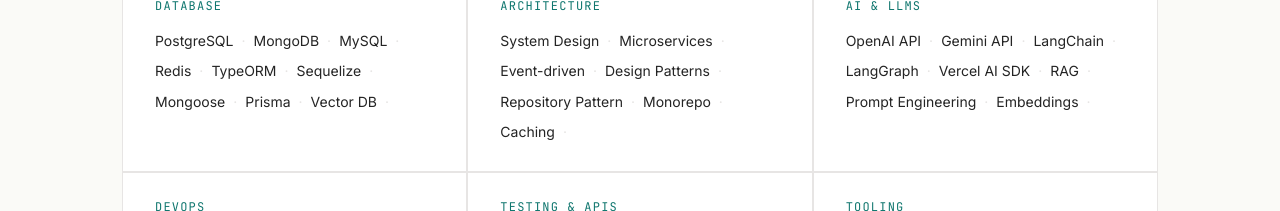
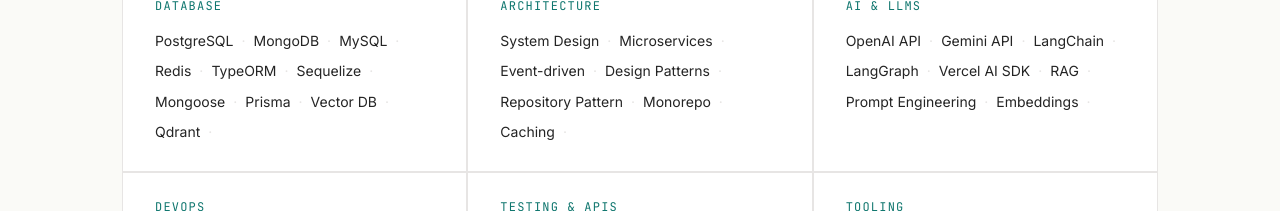
Before and after one commit to Anushidh/my-portfolio, a Next.js app: page / in a window 1280 px wide. Shown: the part 7200-7411 px from the top of the page. Built offline with nearby package versions, Linux system fonts and the light colour scheme.

Commit message:
Qdrant added

```diff
--- a/components/Skills.tsx
+++ b/components/Skills.tsx
@@ -53,6 +53,7 @@
       "Mongoose",
       "Prisma",
       "Vector DB",
+      "Qdrant",
     ],
   },
   {
```
